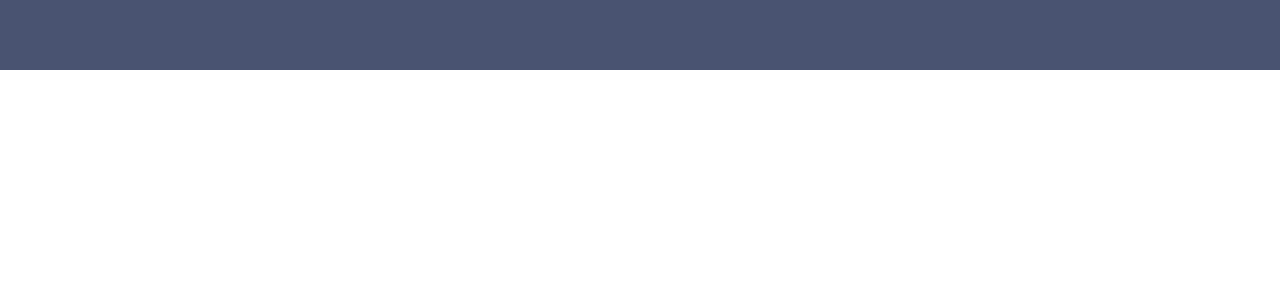
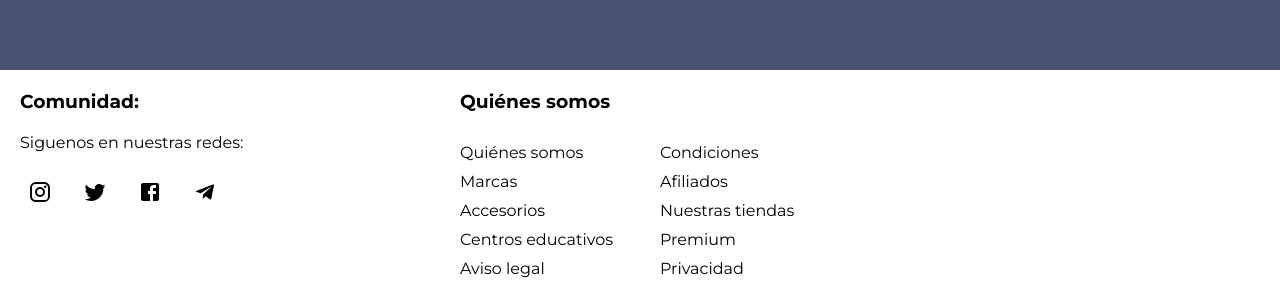
Before and after one commit to ain12/pc-ecommerce, a React (Create React App) app: page / in a window 1280 px wide. Shown: the part 2664-2969 px from the top of the page. Before the commit the page ends 2734 px from the top, so only its background shows below. Built offline with nearby package versions, Linux system fonts and the light colour scheme.

Commit message:
left and center content to footer + added to home

```diff
--- /dev/null
+++ b/src/components/Footer.jsx
@@ -0,0 +1,94 @@
+import { Facebook, Instagram, Telegram, Twitter } from "@material-ui/icons";
+import React from "react";
+import styled from "styled-components";
+
+const Container = styled.div`
+  display: flex;
+`;
+const LeftSide = styled.div`
+  display: flex;
+  flex-direction: column;
+  flex: 1;
+  padding: 20px;
+`;
+const Center = styled.div`
+  flex: 1;
+  padding: 20px;
+`;
+const RightSide = styled.div`
+  flex: 1;
+`;
+const Title = styled.h3`
+  margin-bottom: 30px;
+`;
+const InfoSection = styled.p`
+  margin: 20px 0;
+`;
+const SocialMedia = styled.div`
+  display: flex;
+`;
+const Icon = styled.div`
+  width: 40px;
+  height: 40px;
+  display: flex;
+  align-items: center;
+  justify-content: center;
+  margin-right: 15px;
+  cursor: pointer;
+`;
+
+const ListSection = styled.ul`
+  list-style: none;
+  margin: 0;
+  padding: 0;
+  display: flex;
+  flex-wrap: wrap;
+`;
+
+const ListItem = styled.li`
+  width: 50%;
+  margin-bottom: 10px;
+`;
+
+const Footer = () => {
+  return (
+    <Container>
+      <LeftSide>
+        <Title style={{ margin: 0 }}>Comunidad: </Title>
+        <InfoSection>Siguenos en nuestras redes:</InfoSection>
+        <SocialMedia>
+          <Icon>
+            <Instagram />
+          </Icon>
+          <Icon>
+            <Twitter />
+          </Icon>
+          <Icon>
+            <Facebook />
+          </Icon>
+          <Icon>
+            <Telegram />
+          </Icon>
+        </SocialMedia>
+      </LeftSide>
+      <Center>
+        <Title>Quiénes somos</Title>
+        <ListSection>
+          <ListItem>Quiénes somos</ListItem>
+          <ListItem>Condiciones</ListItem>
+          <ListItem>Marcas</ListItem>
+          <ListItem>Afiliados</ListItem>
+          <ListItem>Accesorios</ListItem>
+          <ListItem>Nuestras tiendas</ListItem>
+          <ListItem>Centros educativos</ListItem>
+          <ListItem>Premium</ListItem>
+          <ListItem>Aviso legal</ListItem>
+          <ListItem>Privacidad</ListItem>
+        </ListSection>
+      </Center>
+      <RightSide></RightSide>
+    </Container>
+  );
+};
+
+export default Footer;
--- a/src/pages/Home.jsx
+++ b/src/pages/Home.jsx
@@ -5,6 +5,7 @@ import Slider from "../components/Slider";
 import Categories from "../components/Categories";
 import Products from "../components/Products";
 import Raffle from "../components/Raffle";
+import Footer from "../components/Footer";
 
 const Home = () => {
   return (
@@ -15,6 +16,7 @@ const Home = () => {
       <Categories />
       <Products />
       <Raffle />
+      <Footer />
     </div>
   );
 };
```
